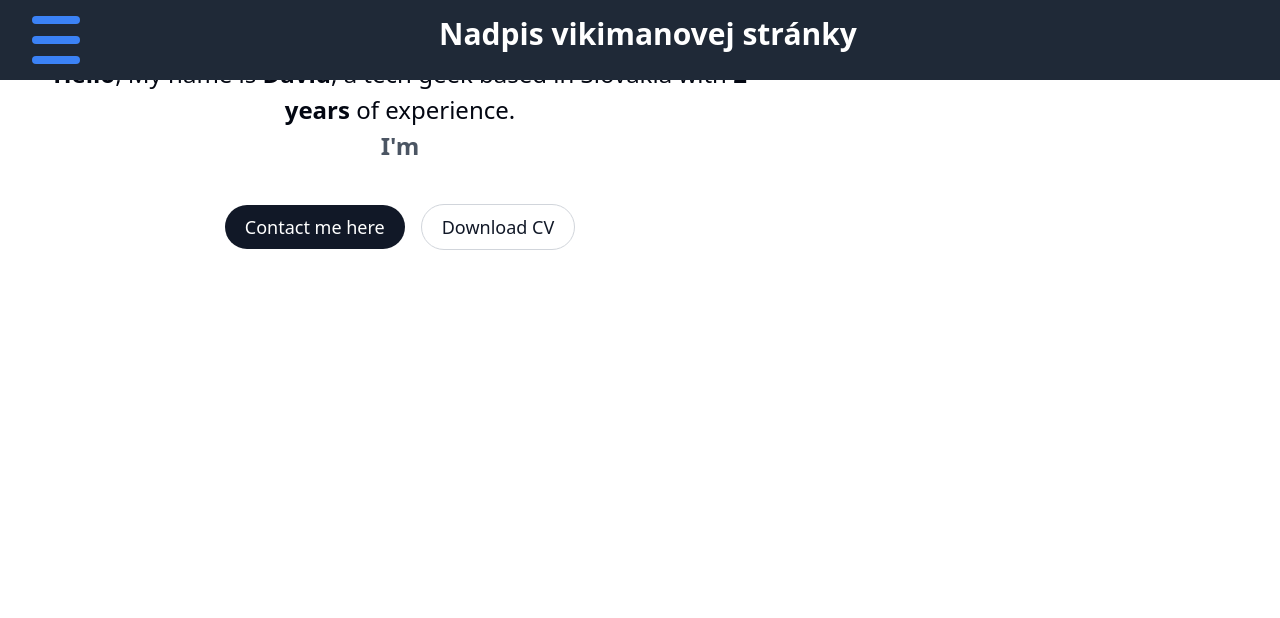
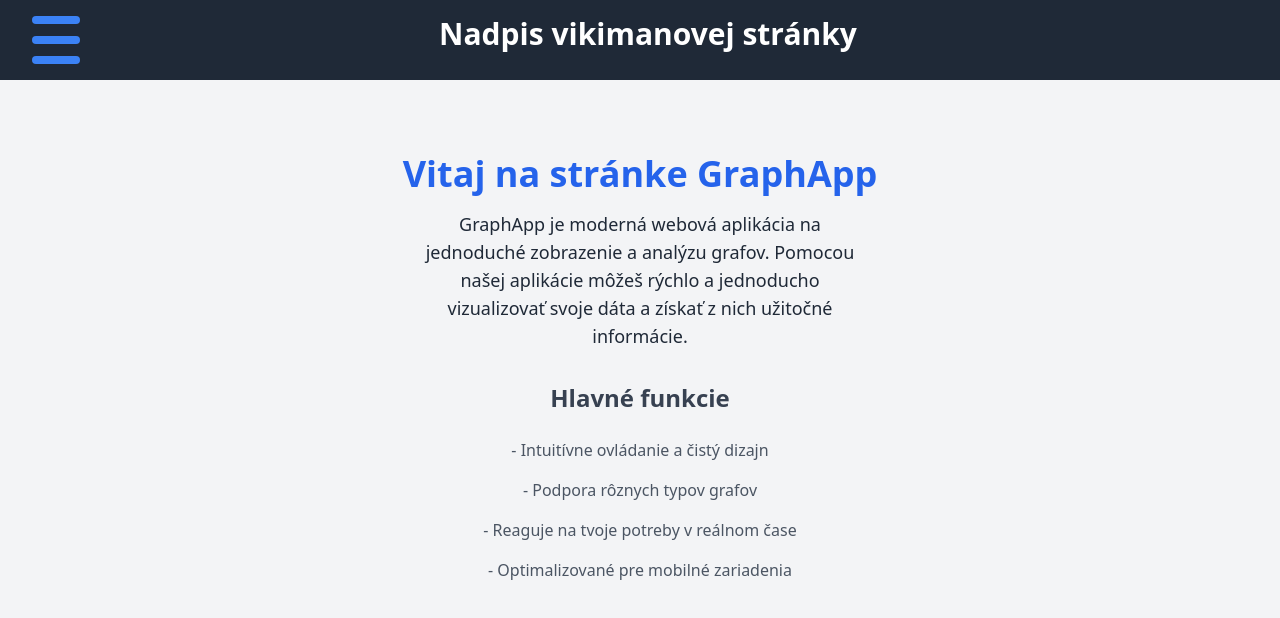
Before and after one commit to dejvidEm/charts_vue, a React (Vite) app: page / in a window 1280 px wide. Shown: the top 618 px of the page. Built offline with nearby package versions, Linux system fonts and the light colour scheme.

Commit message:
update homepage

```diff
--- a/src/components/Home.tsx
+++ b/src/components/Home.tsx
@@ -1,34 +1,35 @@
-import { useRef } from 'react';
+import { Link } from "react-router-dom";
 
-export default function Intro() {
-  const el = useRef<HTMLSpanElement>(null);
+const LandingPage = () => {
+  return (
+    <div className="min-h-screen flex flex-col items-center justify-center bg-gray-100 text-gray-800">
+      <h1 className="text-4xl font-bold mb-4 text-center text-blue-600">
+        Vitaj na stránke GraphApp
+      </h1>
+      <p className="text-lg font-light text-center mb-8 max-w-md">
+        GraphApp je moderná webová aplikácia na jednoduché zobrazenie a analýzu
+        grafov. Pomocou našej aplikácie môžeš rýchlo a jednoducho vizualizovať
+        svoje dáta a získať z nich užitočné informácie.
+      </p>
 
-
-
-  return (
-    <section id="home" className="mb-28 max-w-[50rem] text-center sm:mb-0">
-      <div className="flex items-center justify-center">
-        <div className="relative">
-
-        </div>
+      {/* Sekcia Funkcií */}
+      <div className="text-center mb-10 space-y-6 max-w-lg">
+        <h2 className="text-2xl font-semibold text-gray-700">
+          Hlavné funkcie
+        </h2>
+        <ul className="list-none space-y-4 text-gray-600">
+          <li>- Intuitívne ovládanie a čistý dizajn</li>
+          <li>- Podpora rôznych typov grafov</li>
+          <li>- Reaguje na tvoje potreby v reálnom čase</li>
+          <li>- Optimalizované pre mobilné zariadenia</li>
+        </ul>
       </div>
 
-      <h1 className="mb-10 mt-4 px-6 text-lg font-medium !leading-[1.5] sm:text-2xl text-gray-950 dark:text-slate-100">
-        <p className="italic font-light text-sm sm:text-base my-4">„ Be the change that you wish to see in the world. "</p>
-        <span className="font-bold">Hello</span>, My name is <span className="font-bold">Dávid</span>, a tech geek based in Slovakia with <span className="font-bold">2 years</span> of experience. <br />
-        <span className="font-bold text-gray-600 dark:text-slate-300">I'm <span ref={el}></span></span>
-      </h1>
+      <div className="flex flex-col items-center space-y-4">
+        <Link to="/stranka1" className="text-white">Prehliadaj teraz</Link>
+      </div>
+    </div>
+  );
+};
 
-      <div className="flex flex-col sm:flex-row items-center justify-center gap-4 px-0 text-md sm:text-lg font-medium">
-        <a href="#contact" className="group bg-gray-900 dark:bg-gray-700 text-white px-5 py-2 flex items-center gap-2 rounded-full hover:scale-105 transition-all">
-          Contact me here
-        </a>
-        <a href="/CV_2023_Mikulas.pdf" download className="group bg-white dark:bg-white/10 text-gray-900 dark:text-white/80 border border-gray-300 px-5 py-2 flex items-center gap-2 rounded-full hover:scale-105 transition-all">
-          Download CV
-        </a>
-      </div>
-
-
-    </section>
-  );
-}
+export default LandingPage;
```
